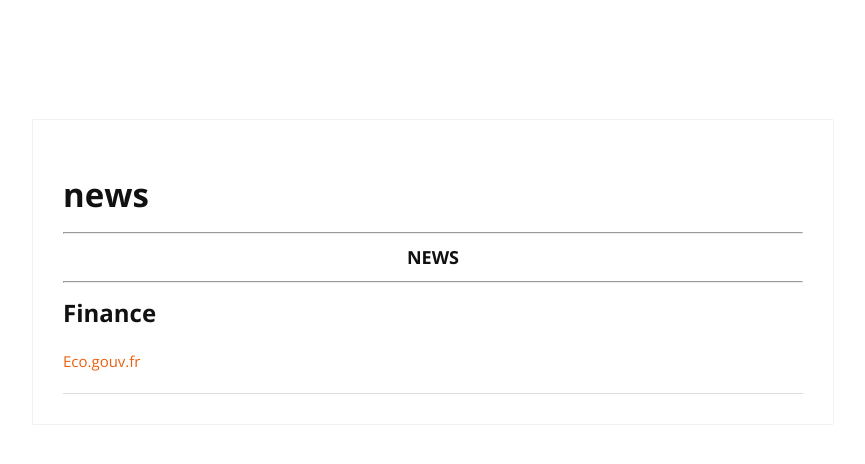
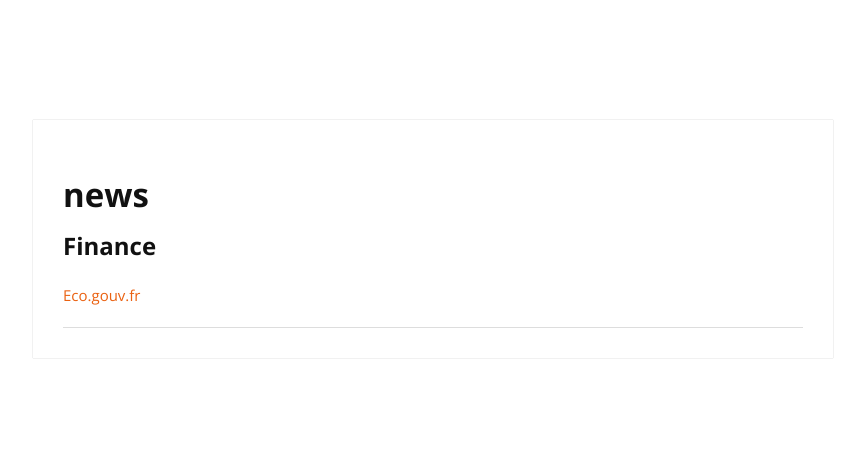
Before and after one commit to cylmat/cylmat.github.io, a Jekyll site: the page built from _pages/news.md, in a window 1280 px wide. Shown: the top 464 px of the page, without its empty margins (207-1072 px from the left). Built offline with Jekyll 4.4.1, drawn with Linux system fonts in a browser that asks for light colours; nearby versions of some CDN libraries.

Commit message:
Update news.md

```diff
--- a/_pages/news.md
+++ b/_pages/news.md
@@ -4,9 +4,5 @@ layout: post
 permalink: /news/
 ---
 
----
-### <center>NEWS</center>
----
-
 ## Finance
 [Eco.gouv.fr](https://www.economie.gouv.fr)
```
